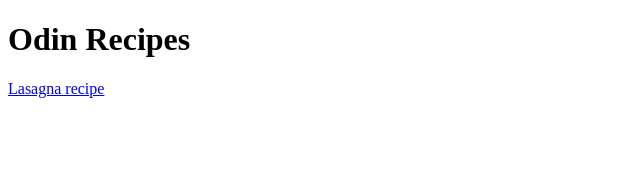
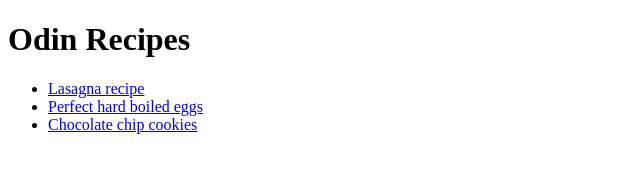
Before and after one commit to robinooo1/ode-recipes, a plain HTML site: page index.html in a window 1280 px wide. Shown: the whole page, without its empty margins (0-640 px from the left). Drawn offline with Linux system fonts and the light colour scheme.

Commit message:
Add unordered list between homepage and picture for better look

```diff
--- a/index.html
+++ b/index.html
@@ -6,8 +6,11 @@
     </head>
     <body>
         <h1>Odin Recipes</h1>
-        <a href="recipes/lasagna.html" rel="noreferrer">Lasagna recipe</a>
-
+        <ul>
+        <li><a href="recipes/lasagna.html" rel="noreferrer">Lasagna recipe</a></li>
+        <li><a href="recipes/boiledeggs.html" rel="noreferrer">Perfect hard boiled eggs</a></li>
+        <li><a href="recipes/cookies.html" rel="noreferrer">Chocolate chip cookies</a></li>
+        </ul>
     </body>
 
 
```
